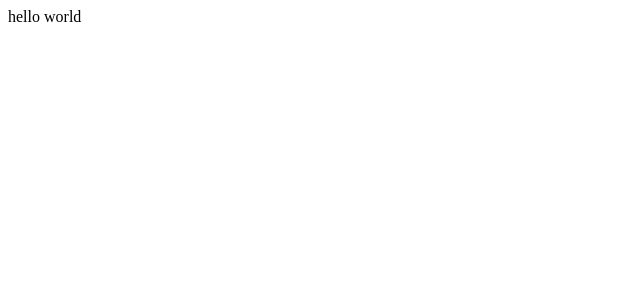
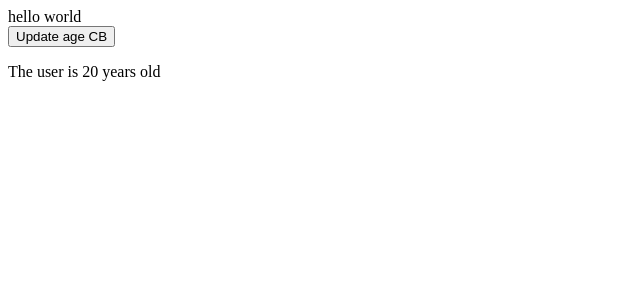
Before and after one commit to myCatPear/vuemastery, a Vue app: page / in a window 1280 px wide. Shown: the top 300 px of the page, without its empty margins (0-640 px from the left). Built offline with nearby package versions, Linux system fonts and the light colour scheme.

Commit message:
components прокидка по компонентам через колбеки

```diff
--- a/package.json
+++ b/package.json
@@ -12,6 +12,7 @@
   },
   "devDependencies": {
     "@vitejs/plugin-vue": "^4.2.3",
+    "sass": "^1.63.6",
     "vite": "^4.3.9"
   }
 }
--- a/src/App.vue
+++ b/src/App.vue
@@ -1,14 +1,27 @@
 <template>
   <greeting></greeting>
+  <user :ageChangeFn="updateAgeCB" :age="age"></user>
 </template>
 
 <script>
-// import Greeting from "@/components/Greeting.vue";
+import Greeting from "@/components/Greeting.vue";
+import User from "@/components/User.vue";
 
 export default {
   name: "App",
   components: {
-    // Greeting,
+    Greeting,
+    User,
+  },
+  data() {
+    return {
+      age: 20,
+    };
+  },
+  methods: {
+    updateAgeCB(num) {
+      this.age += num;
+    },
   },
 };
 </script>
--- a/src/components/Greeting.vue
+++ b/src/components/Greeting.vue
@@ -14,3 +14,7 @@
   },
 };
 </script>
+
+<style>
+
+</style>
--- /dev/null
+++ b/src/components/User.vue
@@ -0,0 +1,16 @@
+<template>
+  <button type="button" @click="ageChangeFn(3)">Update age CB</button>
+  <p>The user is {{ age }} years old</p>
+</template>
+
+<script>
+export default {
+  name: "USer",
+  props: {
+    ageChangeFn: Function,
+    age: Number,
+  },
+};
+</script>
+
+<style lang="scss" scoped></style>
--- a/src/main.js
+++ b/src/main.js
@@ -1,7 +1,7 @@
 import { createApp } from "vue";
 import App from "./App.vue";
-import Greeting from "@/components/Greeting.vue";
+// import Greeting from "@/components/Greeting.vue";
 
 const vm = createApp(App);
-vm.component("Greeting", Greeting);
+// vm.component("Greeting", Greeting);
 vm.mount("#app");
```
Also changed, not shown: 1 other file (tests, documents, lock files or other folders).
